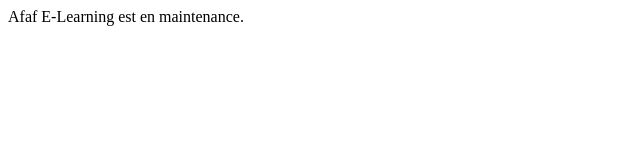
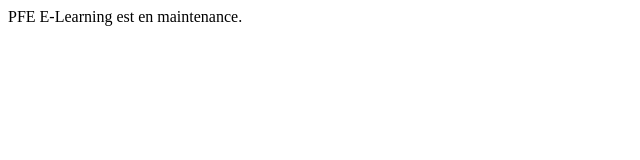
Before and after one commit to 2success2019/test, a plain HTML site: page index.html in a window 1280 px wide. Shown: the full height of the page, 0-640 px from the left. Drawn offline with Linux system fonts and the light colour scheme.

Commit message:
Revert "Update index.html"
This reverts commit 22057e08a1ce6e34492dde1c15ab2c4d0ded95c2.

```diff
--- a/index.html
+++ b/index.html
@@ -1,8 +1,8 @@
 <html>
     <head>
-        <title>Afaf E-Learning</title>
+        <title>PFE E-Learning</title>
     </head>
     <body>
-        Afaf E-Learning est en maintenance.
+        PFE E-Learning est en maintenance.
     </body>
 </html>
```
